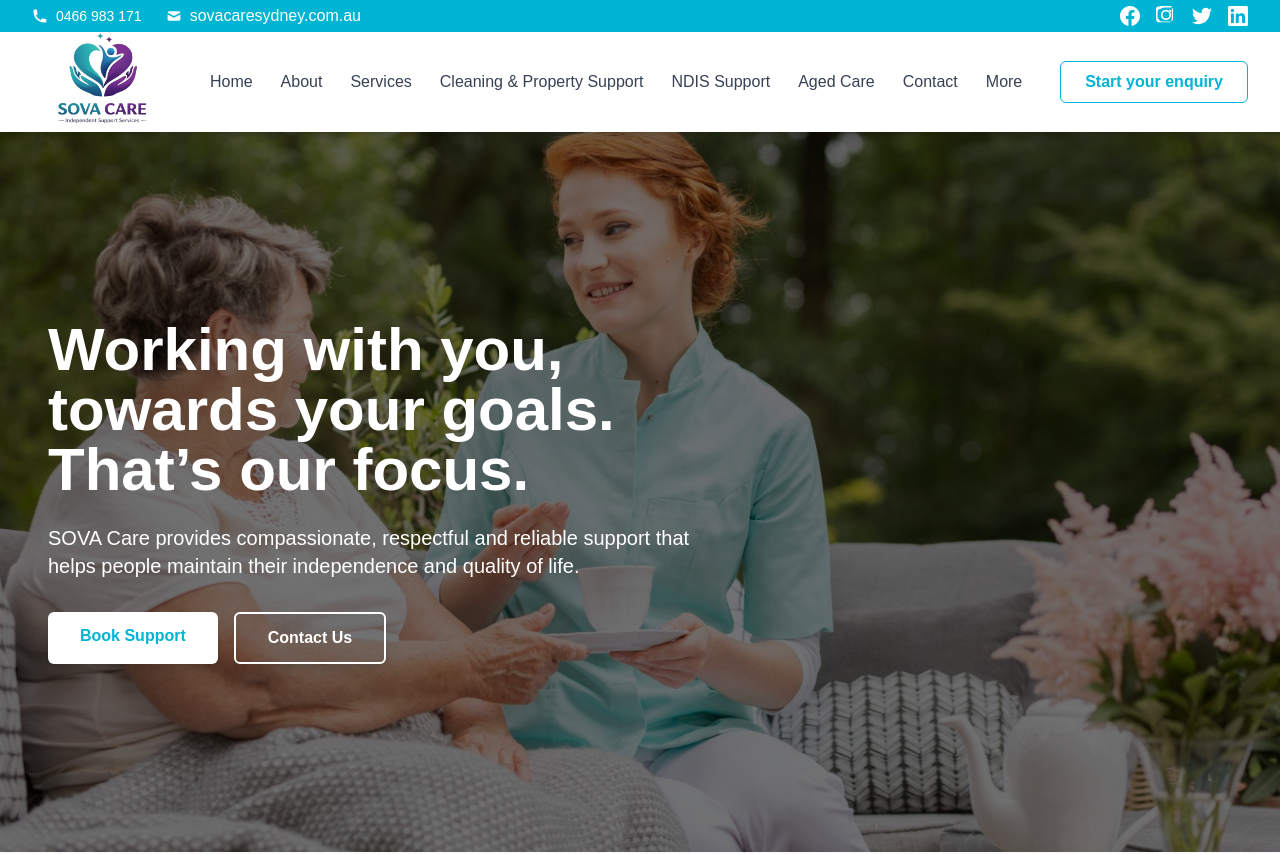
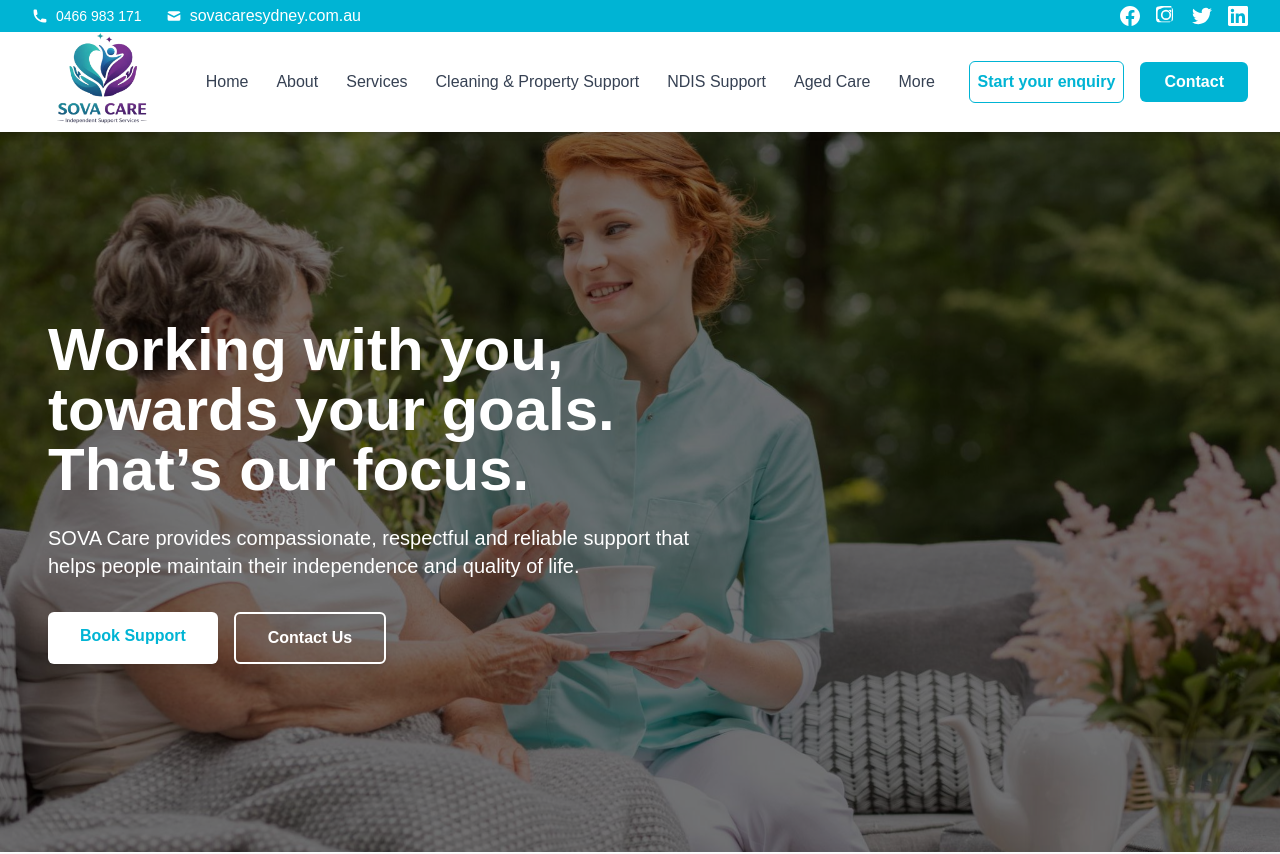
Before and after one commit to ahmadshahid50/ndas, a Next.js app: page / in a window 1280 px wide. Shown: the top 854 px of the page. Built offline with nearby package versions, Linux system fonts and the light colour scheme.

Commit message:
updation of contact

```diff
--- a/components/Navbar.js
+++ b/components/Navbar.js
@@ -27,7 +27,6 @@ export default function Navbar() {
             <Link href="/cleaning-property-support" className="px-3 py-2 text-gray-700 hover:text-teal-600 transition">Cleaning & Property Support</Link>
             <Link href="/ndis-support" className="px-3 py-2 text-gray-700 hover:text-teal-600 transition">NDIS Support</Link>
             <Link href="/aged-care" className="px-3 py-2 text-gray-700 hover:text-teal-600 transition">Aged Care</Link>
-            <Link href="/contact" className="px-3 py-2 text-gray-700 hover:text-teal-600 transition">Contact</Link>
 
             {/* More Dropdown */}
             <div className="relative group">
@@ -47,13 +46,19 @@ export default function Navbar() {
             </div>
           </div>
 
-          {/* Desktop Button */}
+          {/* Desktop Buttons */}
           <div className="hidden md:flex items-center space-x-4">
             <Link
               href="/contact#booking"
-              className="bg-white text-teal-600 border border-teal-600 px-6 py-2 rounded-md hover:bg-teal-50 transition font-semibold"
+              className="bg-white text-teal-600 border border-teal-600 px-2 py-2 rounded-md hover:bg-teal-50 transition font-semibold"
             >
               Start your enquiry
+            </Link>
+            <Link
+              href="/contact"
+              className="bg-teal-600 text-white px-6 py-2 rounded-md hover:bg-teal-700 transition font-semibold"
+            >
+              Contact
             </Link>
           </div>
 
@@ -86,7 +91,6 @@ export default function Navbar() {
           <Link href="/cleaning-property-support" className="block px-4 py-2 text-gray-700 hover:text-teal-600" onClick={() => setIsMenuOpen(false)}>Cleaning & Property Support</Link>
           <Link href="/ndis-support" className="block px-4 py-2 text-gray-700 hover:text-teal-600" onClick={() => setIsMenuOpen(false)}>NDIS Support</Link>
           <Link href="/aged-care" className="block px-4 py-2 text-gray-700 hover:text-teal-600" onClick={() => setIsMenuOpen(false)}>Aged Care</Link>
-          <Link href="/contact" className="block px-4 py-2 text-gray-700 hover:text-teal-600" onClick={() => setIsMenuOpen(false)}>Contact</Link>
 
           {/* Mobile More */}
           <button
@@ -113,7 +117,7 @@ export default function Navbar() {
             </div>
           )}
 
-          <div className="p-4">
+          <div className="p-4 space-y-2">
             <Link
               href="/contact"
               className="block text-center bg-white text-teal-600 border border-teal-600 px-6 py-2 rounded-md"
@@ -121,6 +125,13 @@ export default function Navbar() {
             >
               Start your enquiry
             </Link>
+            <Link
+              href="/contact"
+              className="block text-center bg-teal-600 text-white px-6 py-2 rounded-md"
+              onClick={() => setIsMenuOpen(false)}
+            >
+              Contact
+            </Link>
           </div>
         </div>
       )}
```
